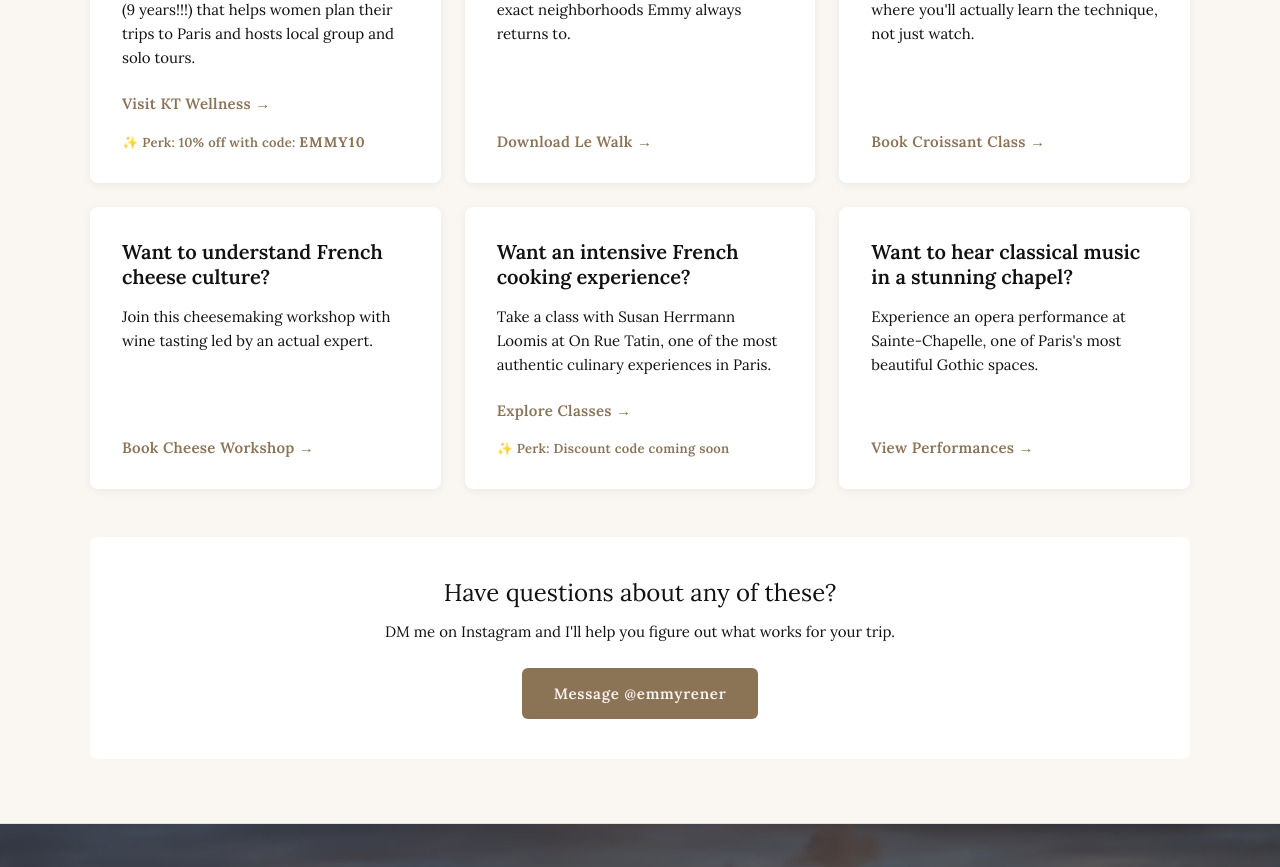
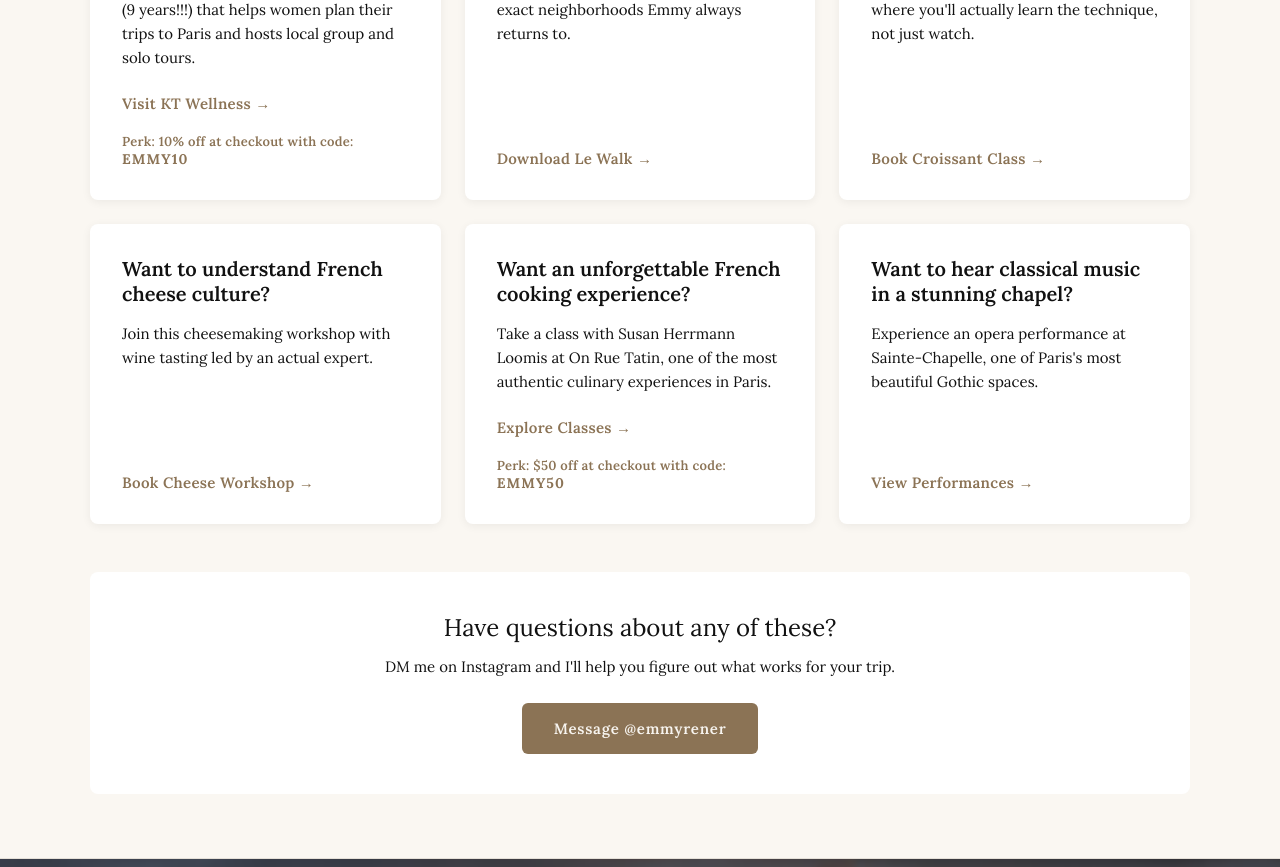
Before and after one commit to sigurvegaris/emmyrener, a React (Create React App) app: page /recommendations in a window 1280 px wide. Shown: the part 1360-2227 px from the top of the page. Built offline with nearby package versions, Linux system fonts and the light colour scheme.

Commit message:
Add EMMY50 coupon code for On Rue Tatin

```diff
--- a/src/components/RecommendationsPage.js
+++ b/src/components/RecommendationsPage.js
@@ -39,8 +39,8 @@ function RecommendationsPage() {
         question: "Need help building your itinerary?",
         description: "Meet Kiana, a New Yorker based in Paris (9 years!!!) that helps women plan their trips to Paris and hosts local group and solo tours.",
         buttonLabel: "Visit KT Wellness",
-        href: "https://www.ktwellnessconcierge.com/?utm_source=ig&utm_medium=social&utm_content=link_in_bio",
-        perk: "10% off with code: ",
+        href: "https://www.kianatiese.com/?utm_source=ig&utm_medium=social&utm_content=link_in_bio",
+        perk: "10% off at checkout with code: ",
         perkCode: "EMMY10"
       },
       {
@@ -62,11 +62,12 @@ function RecommendationsPage() {
         href: "https://www.viator.com/fr-FR/tours/Paris/Cheesemaking-workshop-and-wine-and-cheese-tasting-with-an-expert/d479-6838P5?pid=P00169719&mcid=42383&medium=link"
       },
       {
-        question: "Want an intensive French cooking experience?",
+        question: "Want an unforgettable French cooking experience?",
         description: "Take a class with Susan Herrmann Loomis at On Rue Tatin, one of the most authentic culinary experiences in Paris.",
         buttonLabel: "Explore Classes",
         href: "https://onruetatin.com/classes-form/",
-        perk: "Discount code coming soon"
+        perk: "$50 off at checkout with code: ",
+        perkCode: "EMMY50"
       },
       {
         question: "Want to hear classical music in a stunning chapel?",
@@ -189,7 +190,7 @@ function RecommendationsPage() {
                       </>
                     ) : (
                       <p style={styles.perkText}>
-                        ✨ Perk: {rec.perk}
+                        Perk: {rec.perk}
                         {rec.perkCode && (
                           <span style={{
                             fontWeight: 700,
```
